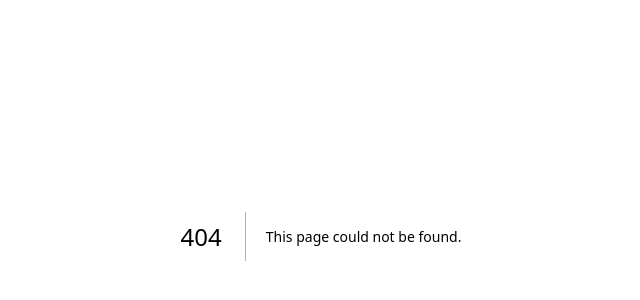
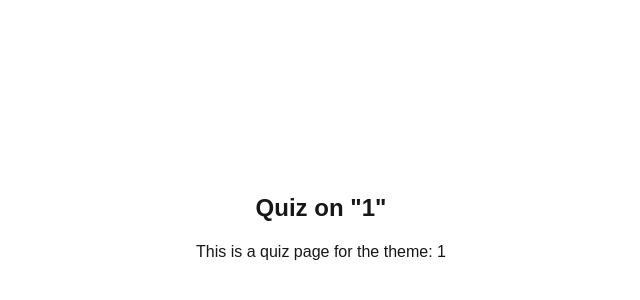
Before and after one commit to veverre/quizz-app, a Next.js app: page /quiz/1 in a window 1280 px wide. Before the commit this address had no page. Shown: the part 164-464 px from the top of the page, without its empty margins (319-959 px from the left). Built offline with nearby package versions, Linux system fonts and the light colour scheme.

Commit message:
create page

```diff
--- /dev/null
+++ b/src/app/quiz/[theme]/page.tsx
@@ -0,0 +1,18 @@
+'use client';
+import { useParams } from 'next/navigation';
+
+export default function QuizPage() {
+  const { theme } = useParams<{ theme: string }>();
+
+  if (!theme) {
+    return <div className="p-4">No theme provided.</div>;
+  }
+
+  return (
+    <main className="flex flex-col items-center justify-center min-h-screen p-4">
+      <h1 className="text-2xl font-bold mb-4">Quiz on "{decodeURIComponent(theme)}"</h1>
+      <p className="mb-4">This is a quiz page for the theme: {decodeURIComponent(theme)}</p>
+      {/* Here you can add your quiz component or logic */}
+    </main>
+  );
+}
```
Also changed, not shown: src/app/quiz/page.tsx (added).
